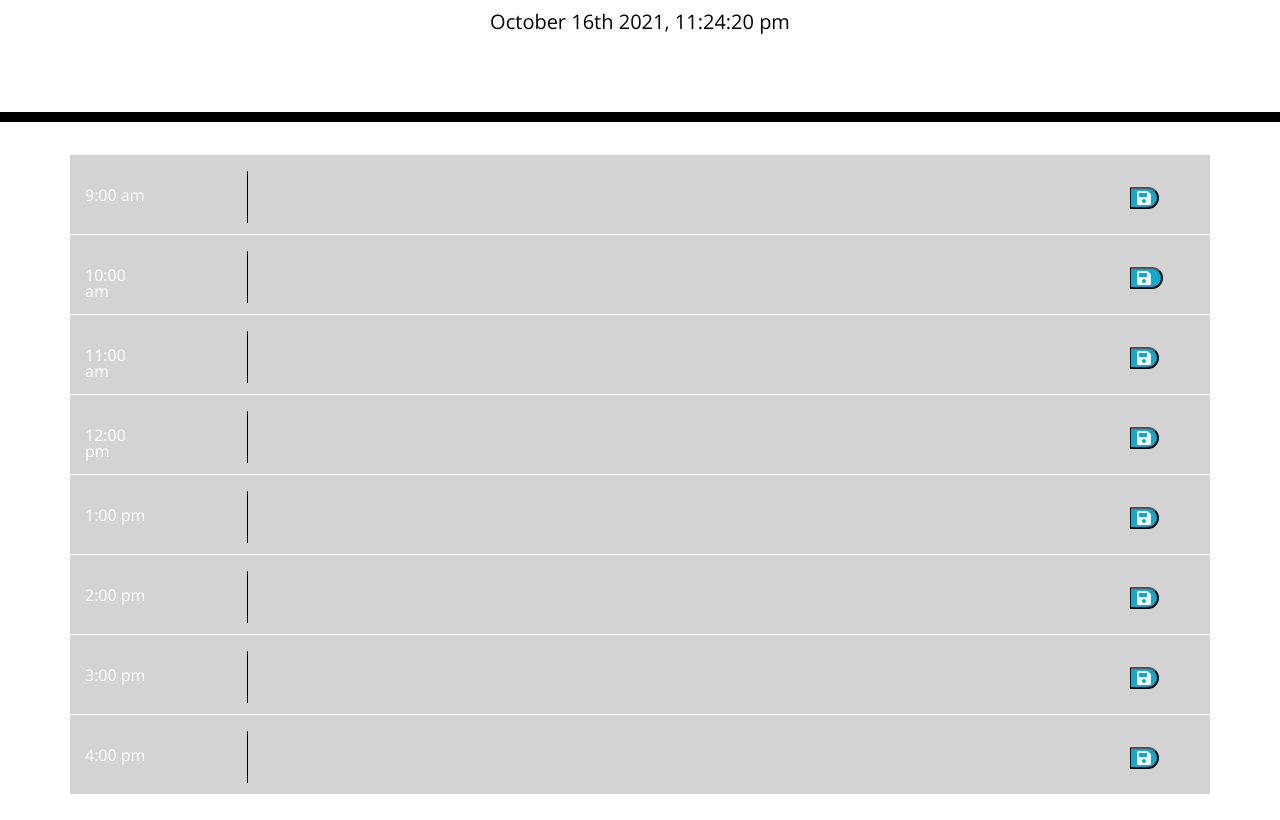
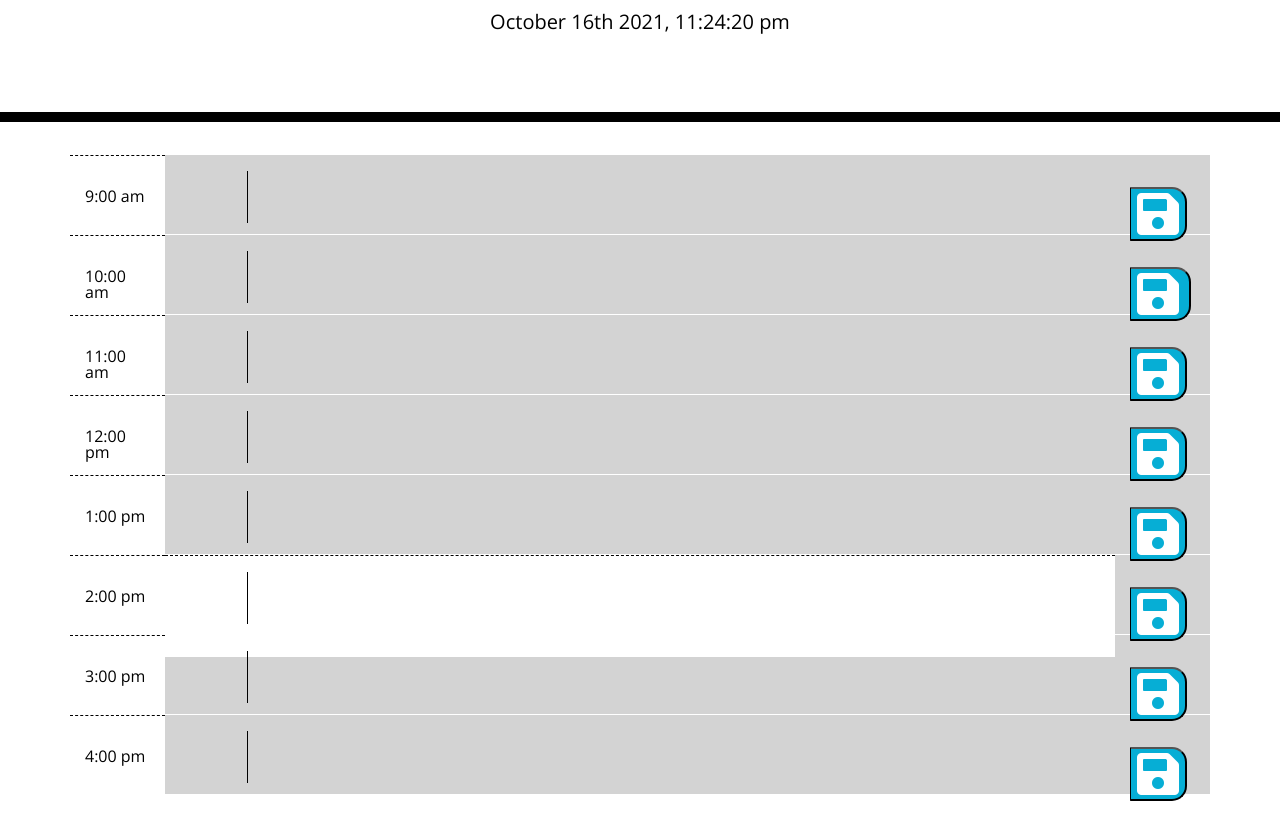
Before and after one commit to sandy-06/Work-Day-Scheduler, a plain HTML site: page index.html in a window 1280 px wide. Shown: the part 182-1002 px from the top of the page. Drawn offline with nearby package versions, Linux system fonts and the light colour scheme.

Commit message:
fiting icons to space better

```diff
--- a/assets/css/style.css
+++ b/assets/css/style.css
@@ -11,6 +11,7 @@
     color: #000000;
     border-left: 1px solid black;
     padding: 10px;
+
 }
 
 .jumbotron {
--- a/index.html
+++ b/index.html
@@ -6,7 +6,8 @@
     <meta name="viewport" content="width=device-width, initial-scale=1.0" />
     <meta http-equiv="X-UA-Compatible" content="ie=edge" />
     <link rel="stylesheet" href="https://stackpath.bootstrapcdn.com/bootstrap/4.3.1/css/bootstrap.min.css" />
-    <link rel="stylesheet" href="https://use.fontawesome.com/releases/v5.8.1/css/all.css" integrity="sha384-50oBUHEmvpQ+1lW4y57PTFmhCaXp0ML5d60M1M7uH2+nqUivzIebhndOJK28anvf" crossorigin="anonymous" />
+    <link rel="stylesheet" href="https://use.fontawesome.com/releases/v5.8.1/css/all.css"
+        integrity="sha384-50oBUHEmvpQ+1lW4y57PTFmhCaXp0ML5d60M1M7uH2+nqUivzIebhndOJK28anvf" crossorigin="anonymous" />
     <link href="https://fonts.googleapis.com/css?family=Open+Sans&display=swap" rel="stylesheet" />
     <link rel="stylesheet" href="./assets/css/style.css" />
     <title>Work Day Scheduler</title>
@@ -22,29 +23,29 @@
         <!-- Timeblocks go here -->
         <!--wrap bootstrap container with 1 col 10 1-->
         <div class="row" id="9">
-            <div class="col-1">
+            <div class="col-1 hour">
                 9:00 am
             </div>
             <div class="col-10">
                 <textarea></textarea>
             </div>
             <div class="col-1">
-                <button class=saveBtn><i class="fas fa-save"></i></button>
+                <button class=saveBtn><i class="fas fa-save fa-3x"></i></button>
             </div>
         </div>
         <div class="row" id="10">
-            <div class="col-1">
+            <div class="col-1 hour">
                 10:00 am
             </div>
             <div class="col-10">
                 <textarea></textarea>
             </div>
             <div class="col-1">
-                <button class=saveBtn><i class="fas fa-save"></i> </button>
+                <button class=saveBtn><i class="fas fa-save fa-3x"></i> </button>
             </div>
         </div>
         <div class="row" id="11">
-            <div class="col-1">
+            <div class="col-1 hour">
                 11:00 am
             </div>
             <div class="col-10">
@@ -52,62 +53,62 @@
             </div>
 
             <div class="col-1">
-                <button class=saveBtn><i class="fas fa-save"></i></button>
+                <button class=saveBtn><i class="fas fa-save fa-3x"></i></button>
             </div>
         </div>
         <div class="row" id="12">
-            <div class="col-1">
+            <div class="col-1 hour">
                 12:00 pm
             </div>
             <div class="col-10">
                 <textarea></textarea>
             </div>
             <div class="col-1">
-                <button class=saveBtn><i class="fas fa-save "></i></button>
+                <button class=saveBtn><i class="fas fa-save fa-3x"></i></button>
             </div>
         </div>
         <div class="row" id="13">
-            <div class="col-1">
+            <div class="col-1 hour">
                 1:00 pm
             </div>
             <div class="col-10">
                 <textarea></textarea>
             </div>
             <div class="col-1">
-                <button class=saveBtn><i class="fas fa-save"></i></button>
+                <button class=saveBtn><i class="fas fa-save fa-3x"></i></button>
             </div>
         </div>
         <div class="row" id="14">
-            <div class="col-1">
+            <div class="col-1 hour">
                 2:00 pm
             </div>
-            <div class="col-10">
+            <div class="col-10 hour">
                 <textarea></textarea>
             </div>
             <div class="col-1">
-                <button class=saveBtn><i class="fas fa-save"></i></button>
+                <button class=saveBtn><i class="fas fa-save fa-3x"></i></button>
             </div>
         </div>
         <div class="row" id="15">
-            <div class="col-1">
+            <div class="col-1 hour">
                 3:00 pm
             </div>
             <div class="col-10">
                 <textarea></textarea>
             </div>
             <div class="col-1">
-                <button class=saveBtn><i class="fas fa-save"></i></button>
+                <button class=saveBtn><i class="fas fa-save fa-3x"></i></button>
             </div>
         </div>
         <div class="row" id="16">
-            <div class="col-1">
+            <div class="col-1 hour">
                 4:00 pm
             </div>
             <div class="col-10">
                 <textarea></textarea>
             </div>
             <div class="col-1">
-                <button class=saveBtn><i class="fas fa-save"></i></button>
+                <button class= saveBtn><i class="fas fa-save fa-3x"></i></button>
             </div>
         </div>
     </div>
```
